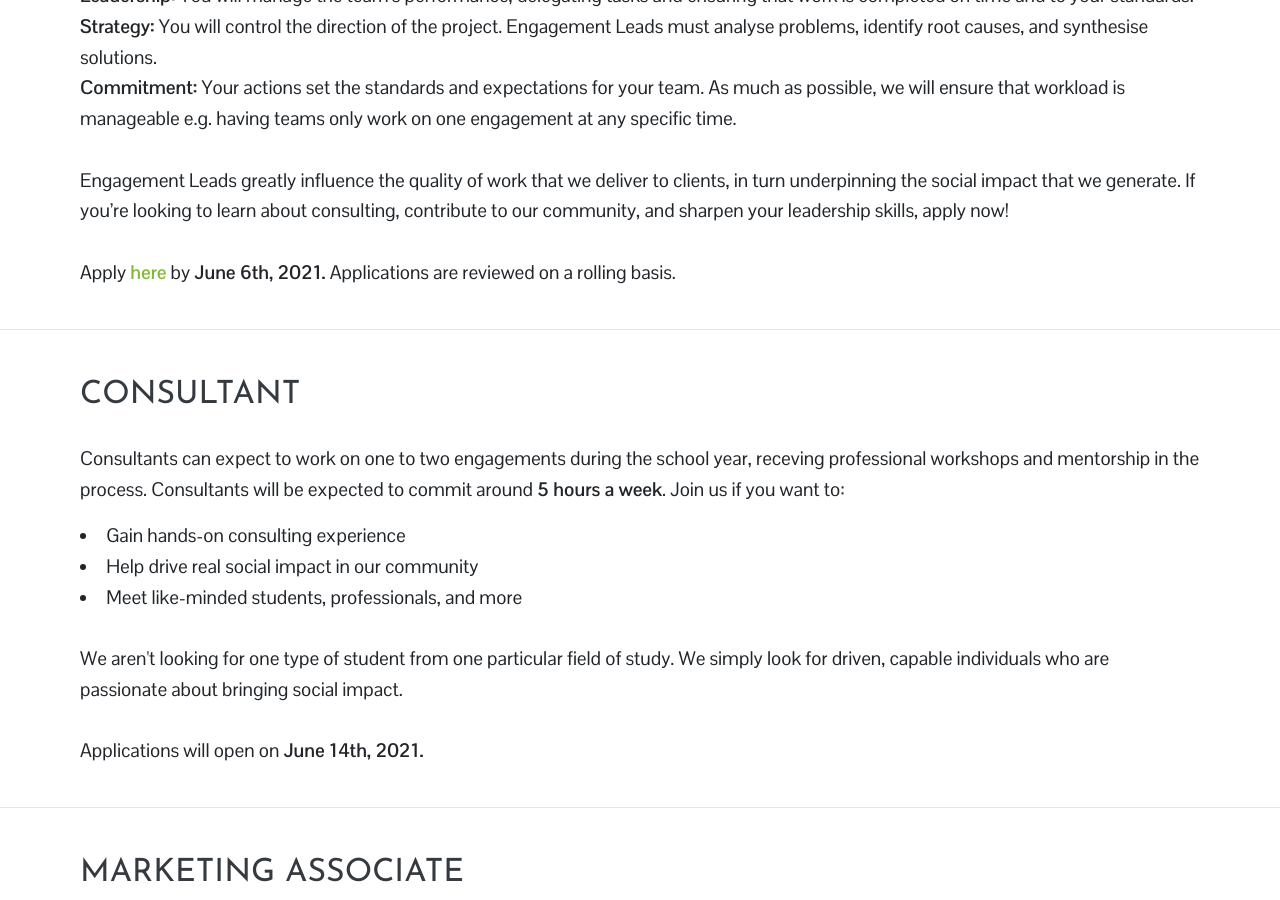
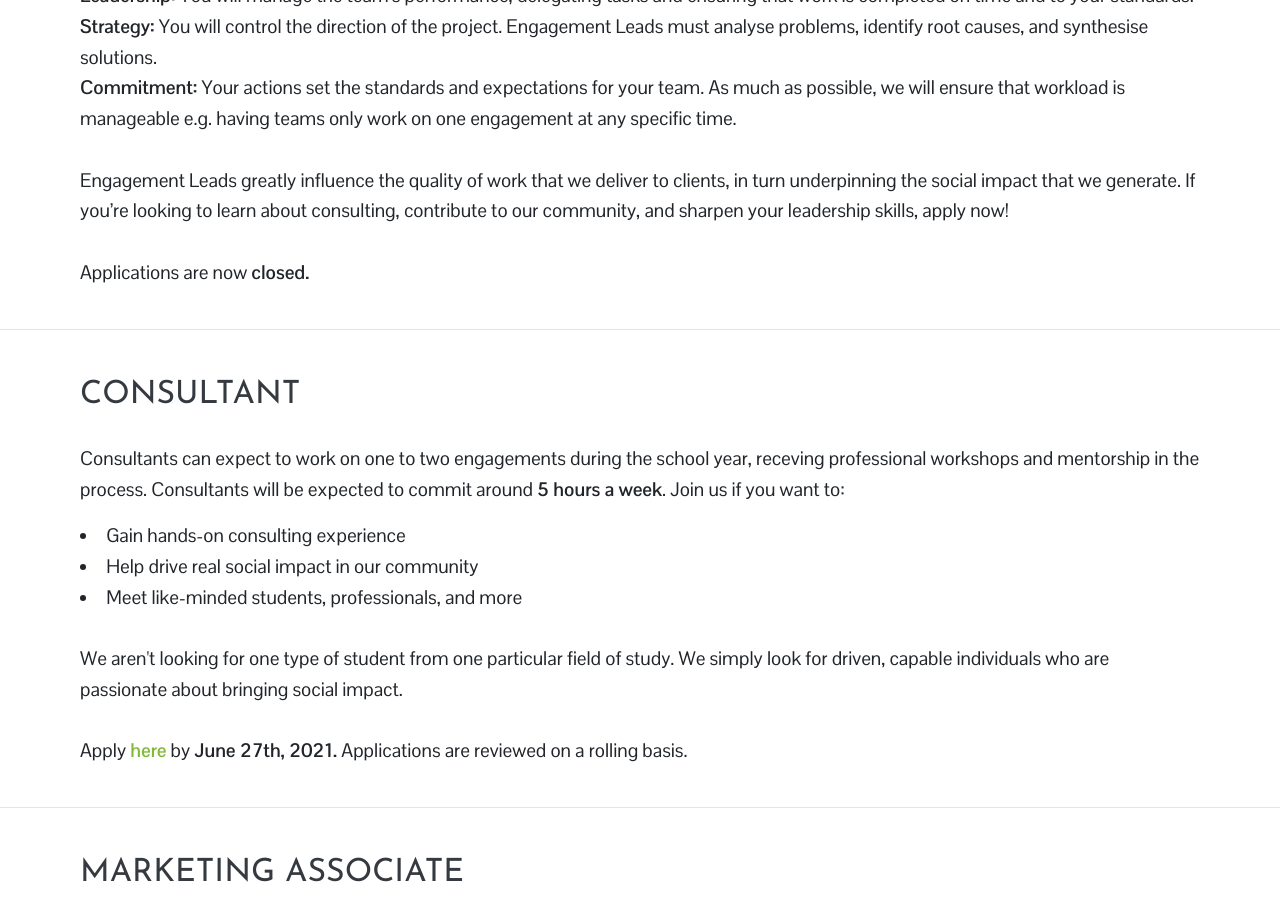
Before and after one commit to uoft180dc/site_2020, a Jekyll site: the page built from recruitment.html, in a window 1280 px wide and 900 px high, scrolled down 1121 px. Built offline with Jekyll 4.4.1, drawn with Linux system fonts in a browser that asks for light colours; nearby versions of some CDN libraries.

Commit message:
consultant recruitment

```diff
--- a/recruitment.html
+++ b/recruitment.html
@@ -18,7 +18,7 @@ bodyClass: page-recruitment
 </div>
 
 <div class="container">
-  <h2 class="title-3 text-dark mb-1"><strong>OPEN ROLES</strong></h2>
+  <h2 class="title-3 text-dark mb-1"><strong>ROLES</strong></h2>
   <div class="service-content mb-3">
     <!-- <p>We are not currently recruiting for any position; these role descriptions are for reference only. Applications will open up towards the end of the semester, so follow us on <a target="_blank" href="https://www.linkedin.com/company/18292790">LinkedIn</a> or <a target="_blank" href="https://www.facebook.com/180dctoronto">Facebook</a> to stay updated!</p> -->
     <li><a href="#lead">Engagement Lead</a></li>
@@ -49,7 +49,8 @@ bodyClass: page-recruitment
     <br><br>
     Engagement Leads greatly influence the quality of work that we deliver to clients, in turn underpinning the social impact that we generate. If you’re looking to learn about consulting, contribute to our community, and sharpen your leadership skills, apply now!
     <br><br>
-    Apply <strong><a target="blank" href="https://forms.gle/3UPWP1aiTtsEPVu9A" >here</a></strong> by <strong>June 6th, 2021.</strong> Applications are reviewed on a rolling basis.</p>
+    <!-- Apply <strong><a target="blank" href="https://forms.gle/3UPWP1aiTtsEPVu9A" >here</a></strong> by <strong>June 6th, 2021.</strong> Applications are reviewed on a rolling basis.</p> -->
+    Applications are now <strong>closed.</strong>
   </div>
 </div>
 <hr>
@@ -63,8 +64,8 @@ bodyClass: page-recruitment
     <br>
     <p>We aren't looking for one type of student from one particular field of study. We simply look for driven, capable individuals who are passionate about bringing social impact.
     <br><br>
-    <!-- Apply <strong><a target="blank" href="https://forms.gle/kzPxe9UQ8bzqLcK97" >here</a></strong> by <strong>January 22nd, 2021.</strong> Applications are reviewed on a rolling basis.</p> -->
-    Applications will open on <strong>June 14th, 2021.</strong>
+    Apply <strong><a target="blank" href="https://forms.gle/vPwRP5UU5bt5cL248" >here</a></strong> by <strong>June 27th, 2021.</strong> Applications are reviewed on a rolling basis.</p>
+    <!-- Applications will open on <strong>June 14th, 2021.</strong> -->
   </div>
 </div>
 <hr>
```
